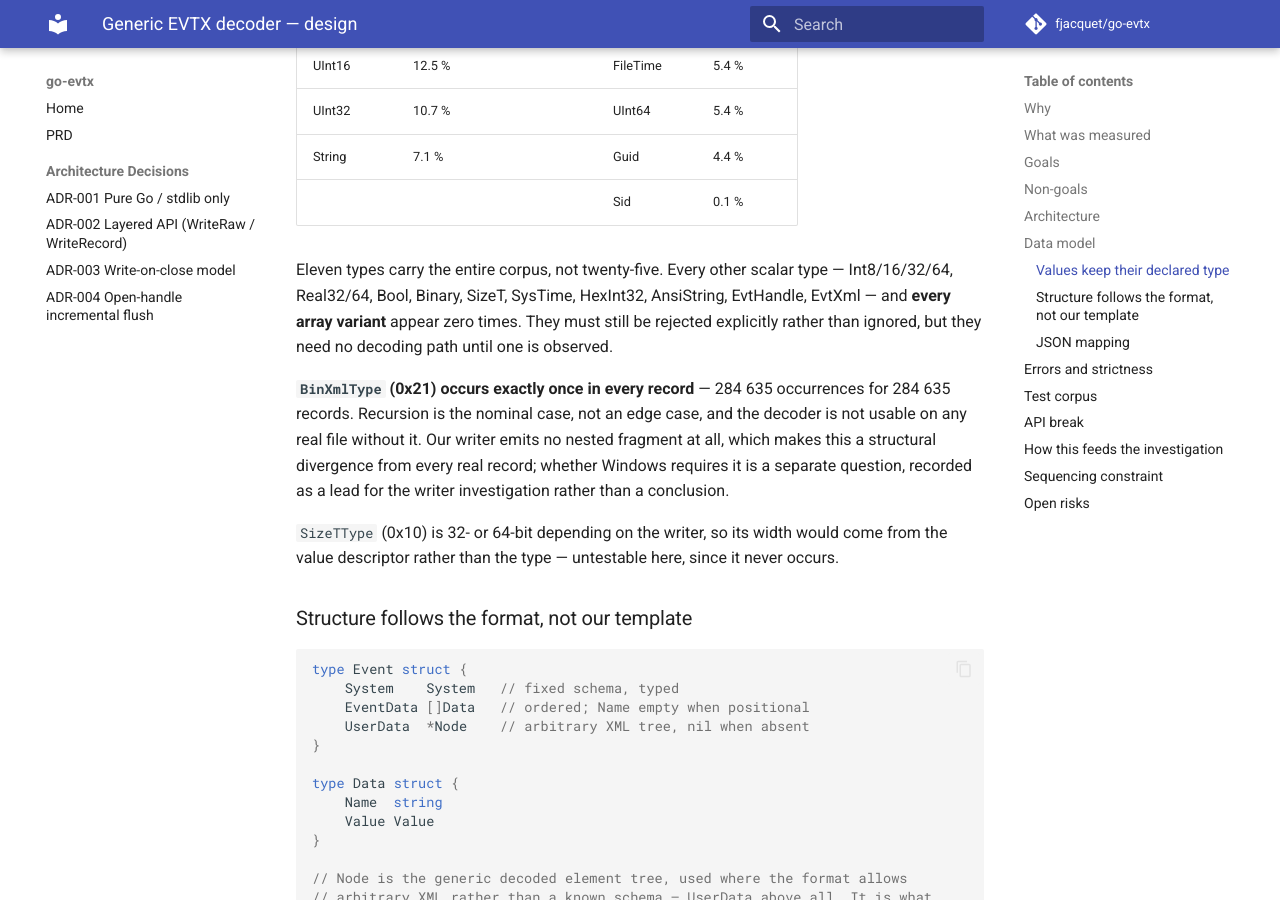
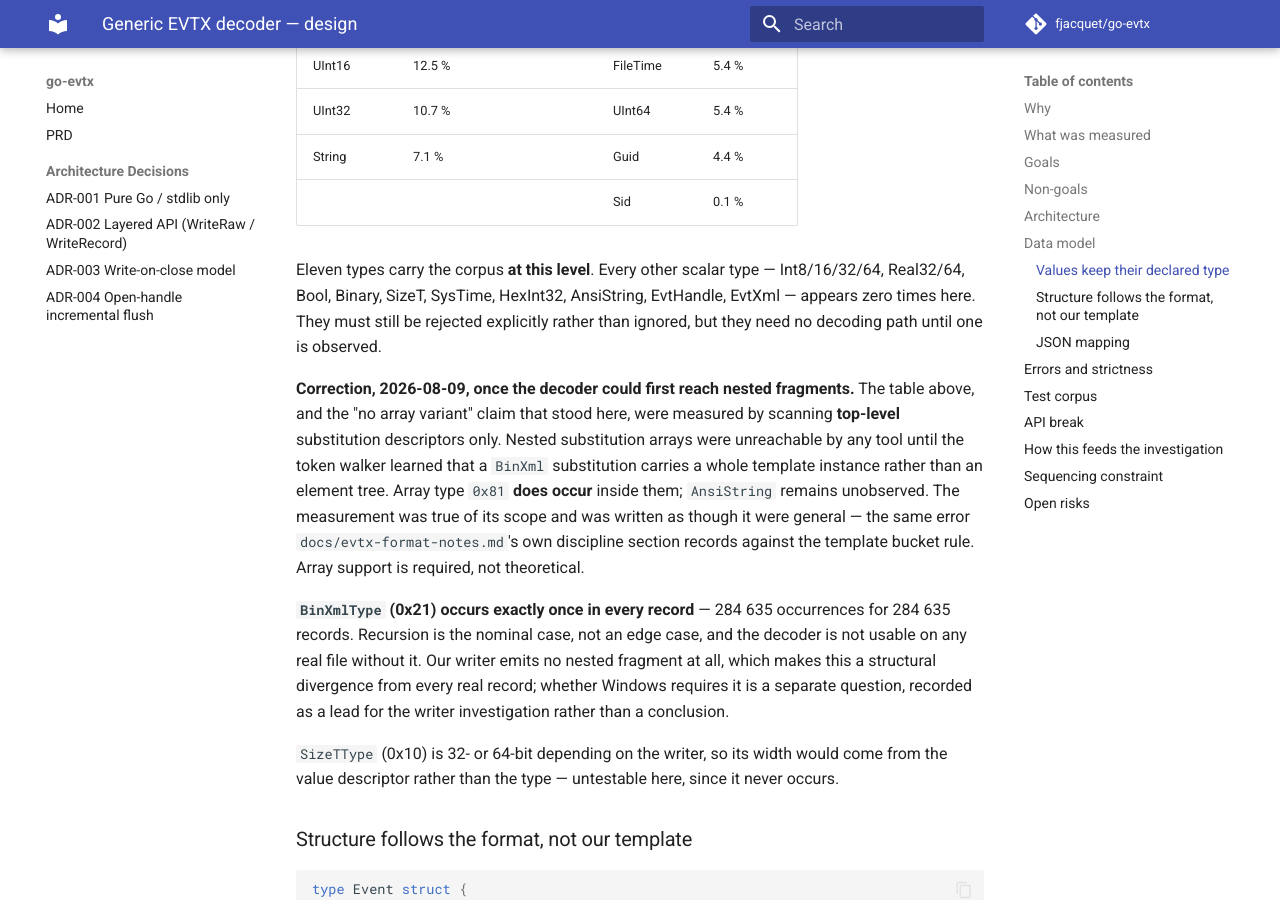
Before and after one commit to fjacquet/go-evtx, an MkDocs documentation site: the page built from docs/superpowers/specs/2026-08-09-generic-evtx-decoder-design.md, in a window 1280 px wide and 900 px high, scrolled down 4018 px. Built offline with MkDocs 1.6.1 and Material for MkDocs 9.7.7, drawn with Linux system fonts in a browser that asks for light colours; comment, search, counter and statistics services are not loaded; some of the changed text lies outside the part shown.

Commit message:
docs: array variants do occur, and the measurement that said otherwise
The spec claimed no array variant appears in the corpus. That was measured
by scanning top-level substitution descriptors only. Nested substitution
arrays were unreachable by any tool until the token walker learned that a
BinXml substitution carries a whole template instance rather than an
element tree - and array type 0x81 does occur inside them.

The measurement was true of its scope and written as though it were
general. That is the same error docs/evtx-format-notes.md's discipline
section already records against the template bucket rule, which held on
two 3.1 fixtures and was written without the qualifier.

AnsiString survives the correction: still zero occurrences, now checked at
both levels.

Also records the second cause of the remaining corpus failures: a template
declaring SizeT against an array declaring HexInt64 inside a nested
fragment of security.evtx. The decoder reports the disagreement rather
than picking a side, which is right for an oracle, but whether Windows
tolerates it is unresolved. Together these two are 100% of why the corpus
decodes at 44-98% rather than cleanly.

Co-Authored-By: Claude Opus 5 <noreply@anthropic.com>
Claude-Session: https://claude.ai/code/session_01SMMD2wrcUhxVtxB2pNjdgF

```diff
--- a/docs/superpowers/specs/2026-08-09-generic-evtx-decoder-design.md
+++ b/docs/superpowers/specs/2026-08-09-generic-evtx-decoder-design.md
@@ -151,11 +151,22 @@ is understood correctly]:
 | String | 7.1 % | | Guid | 4.4 % |
 | | | | Sid | 0.1 % |
 
-Eleven types carry the entire corpus, not twenty-five. Every other scalar type
-— Int8/16/32/64, Real32/64, Bool, Binary, SizeT, SysTime, HexInt32, AnsiString,
-EvtHandle, EvtXml — and **every array variant** appear zero times. They must
-still be rejected explicitly rather than ignored, but they need no decoding
-path until one is observed.
+Eleven types carry the corpus **at this level**. Every other scalar type —
+Int8/16/32/64, Real32/64, Bool, Binary, SizeT, SysTime, HexInt32, AnsiString,
+EvtHandle, EvtXml — appears zero times here. They must still be rejected
+explicitly rather than ignored, but they need no decoding path until one is
+observed.
+
+**Correction, 2026-08-09, once the decoder could first reach nested
+fragments.** The table above, and the "no array variant" claim that stood here,
+were measured by scanning **top-level** substitution descriptors only. Nested
+substitution arrays were unreachable by any tool until the token walker learned
+that a `BinXml` substitution carries a whole template instance rather than an
+element tree. Array type `0x81` **does occur** inside them; `AnsiString` remains
+unobserved. The measurement was true of its scope and was written as though it
+were general — the same error `docs/evtx-format-notes.md`'s own discipline
+section records against the template bucket rule. Array support is required,
+not theoretical.
 
 **`BinXmlType` (0x21) occurs exactly once in every record** — 284 635
 occurrences for 284 635 records. Recursion is the nominal case, not an edge
@@ -325,7 +336,19 @@ changes record sizes, which would invalidate the 21-row measurement chain in
   assumes the decoder validated it.
 - ~~**`AnsiStringType` needs a codepage** the format does not carry.~~
   **Resolved by measurement, 2026-08-09.** Zero occurrences across 284 635
-  records in all four corpus files, and no array variant of any type appears
-  either. Erroring on both costs nothing real.
+  records in all four corpus files, at top level and inside nested fragments
+  alike. Erroring on it costs nothing real.
+- **Array variants are required after all.** This entry previously claimed they
+  never occur; that measurement only ever scanned top-level descriptors. Type
+  `0x81` occurs inside nested substitution arrays, which nothing could reach
+  until the token walker resolved a `BinXml` substitution as a template
+  instance. Until support lands, the corpus decodes at 44–98 % per file and
+  this is one of the two causes of every remaining failure.
+- **A template declaring `SizeT` against an array declaring `HexInt64`**, seen
+  inside a nested fragment of `security.evtx`. The decoder reports the
+  disagreement rather than picking a side, which is correct behaviour for an
+  oracle — but whether Windows tolerates it, or whether this is another
+  unreliable index/type table of the kind Task 8e already found once, is
+  unresolved. It is the second cause of the remaining corpus failures.
 - **The corpus is one person's machine.** Four files from a single Windows
   install is broad coverage of records, narrow coverage of provider diversity.
```
